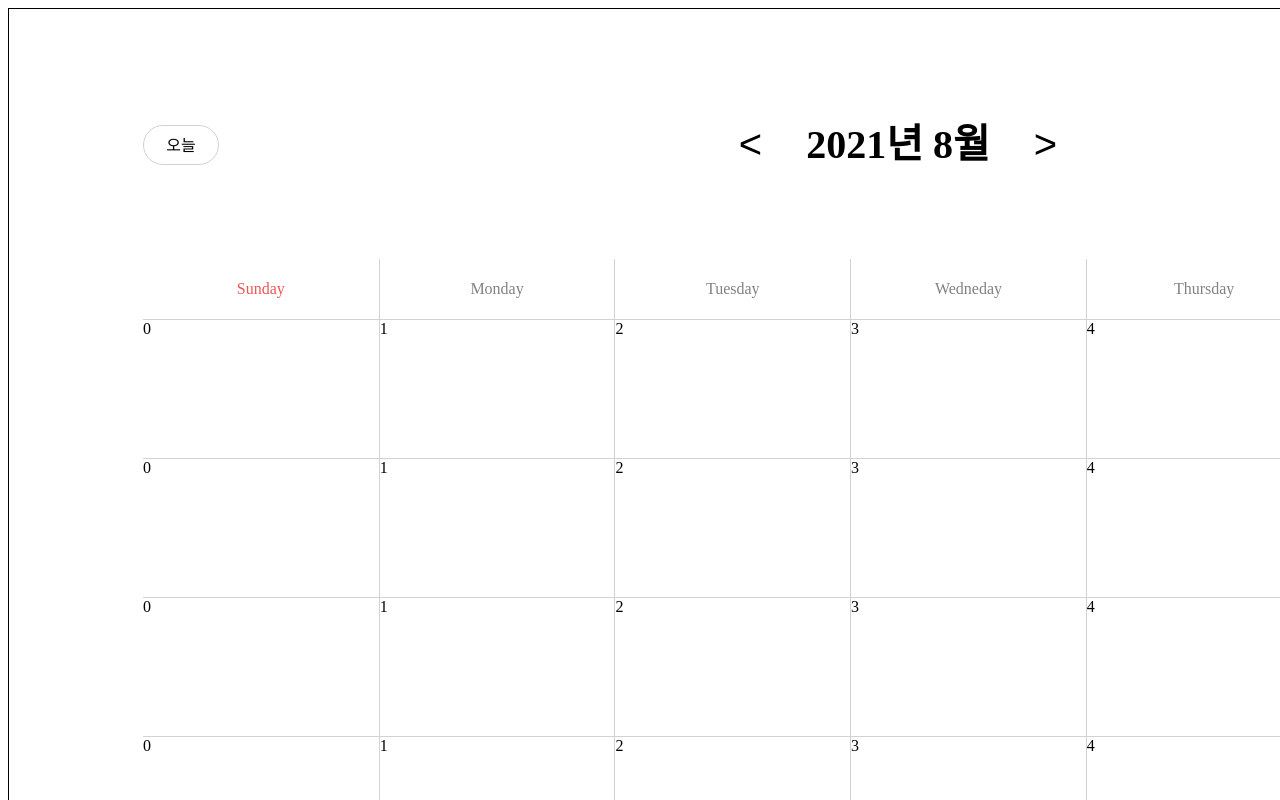
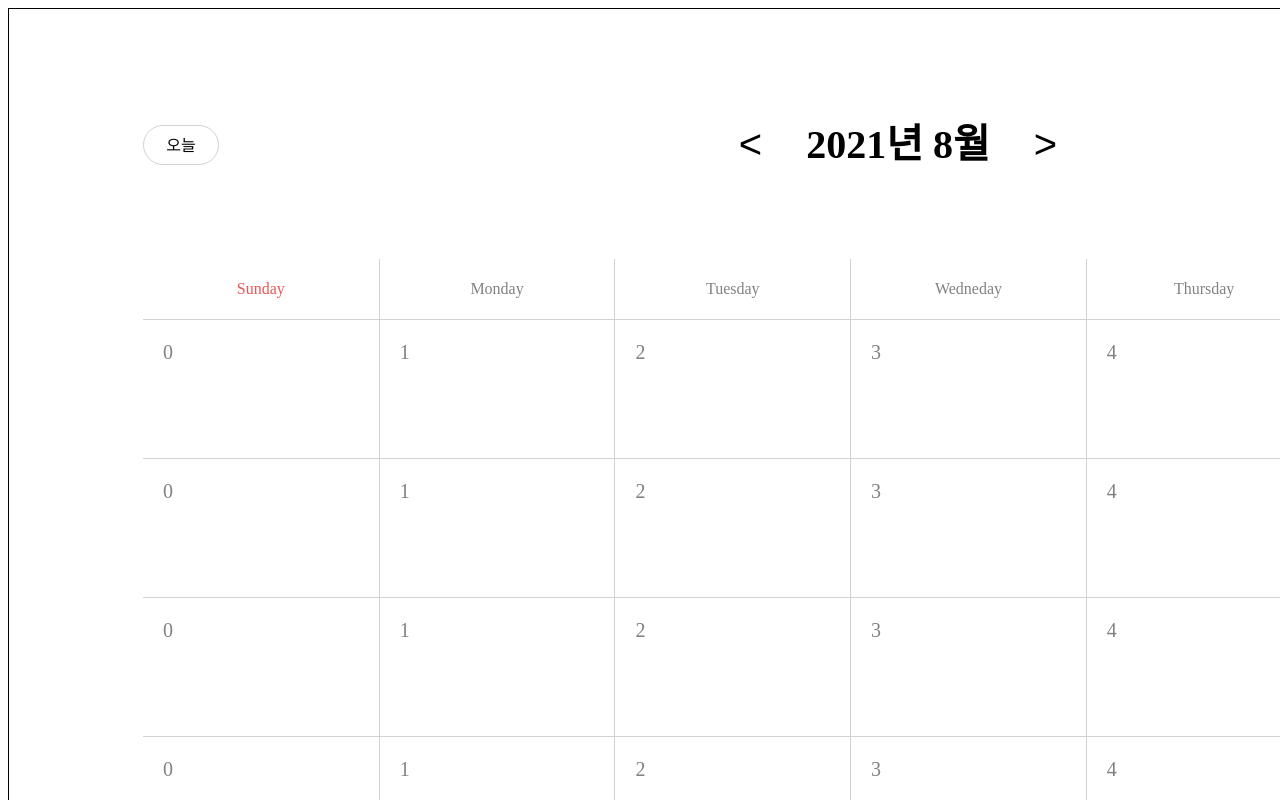
Before and after one commit to jdm85kor/scheduler, a React app: page / in a window 1280 px wide. Shown: the top 800 px of the page. Built offline with nearby package versions, Linux system fonts and the light colour scheme.

Commit message:
Update foldering

```diff
--- a/src/components/Scheduler.tsx
+++ b/src/components/Scheduler.tsx
@@ -1,9 +1,9 @@
 /** @jsx jsx */
 import React, { useState, useMemo, useCallback } from 'react';
 import { jsx, css } from '@emotion/react';
-import DateType from './calendar/DateType';
+import DateType from './calendar/header/DateType';
 import Month from './calendar/month/Month';
-import Week from './calendar/Week';
+import Week from './calendar/week/Week';
 import { dateType } from '../utils/constants';
 
 interface Props {
@@ -118,6 +118,7 @@ const Scheduler: React.FC<Props> = ({ width = 1920, height = 1252}) => {
           <Week />
         }
       </main>
+      {/* <Modal></Modal> */}
     </div>
   );
 };
--- a/src/components/calendar/DateType.tsx
+++ b/src/components/calendar/header/DateType.tsx
@@ -1,7 +1,7 @@
 /** @jsx jsx */
 import React from 'react';
 import { jsx, css } from '@emotion/react';
-import { dateType } from '../../utils/constants';
+import { dateType } from '../../../utils/constants';
 
 interface Props {
   type: dateType;
--- a/src/components/calendar/month/Month.tsx
+++ b/src/components/calendar/month/Month.tsx
@@ -1,7 +1,7 @@
 /** @jsx jsx */
 import React, { useState, useMemo, useEffect } from 'react';
 import { jsx, css } from '@emotion/react';
-import MonthTitle from '../MonthTitle';
+import MonthTitle from './MonthTitle';
 
 const maxRows = 6;
 const maxCols = 7;
@@ -20,7 +20,7 @@ const Month: React.FC<Props> = ({
       _days.push([]);
       for (let j = 0; j < maxCols; j++) {
         _days[i].push({
-          num: j,
+          date: j,
         })
       }
     }
@@ -50,6 +50,7 @@ const Month: React.FC<Props> = ({
                   key={`${displayDate}-${dIndex}`}
                   css={css`
                     display: inline-block;
+                    padding: 20px;
                     width: calc(100% / 7);
                     min-height: 138px;
                     box-sizing: border-box;
@@ -58,8 +59,17 @@ const Month: React.FC<Props> = ({
                     }
                   `}
                 >
-                  <span>
-                    { d.num }
+                  <span
+                    css={css`
+                      font-size: 20px;
+                      font-weight: 500;
+                      line-height: 24px;
+                      letter-spacing: 0;
+                      text-align: left;
+                      color: #828282;
+                    `}
+                  >
+                    { d.date }
                   </span>
                 </div>
               ))
```
Also changed, not shown: src/components/calendar/header/Header.tsx (renamed from src/components/calendar/Header.tsx), src/components/calendar/month/MonthTitle.tsx (renamed from src/components/calendar/MonthTitle.tsx), src/components/calendar/week/Week.tsx (renamed from src/components/calendar/Week.tsx).
